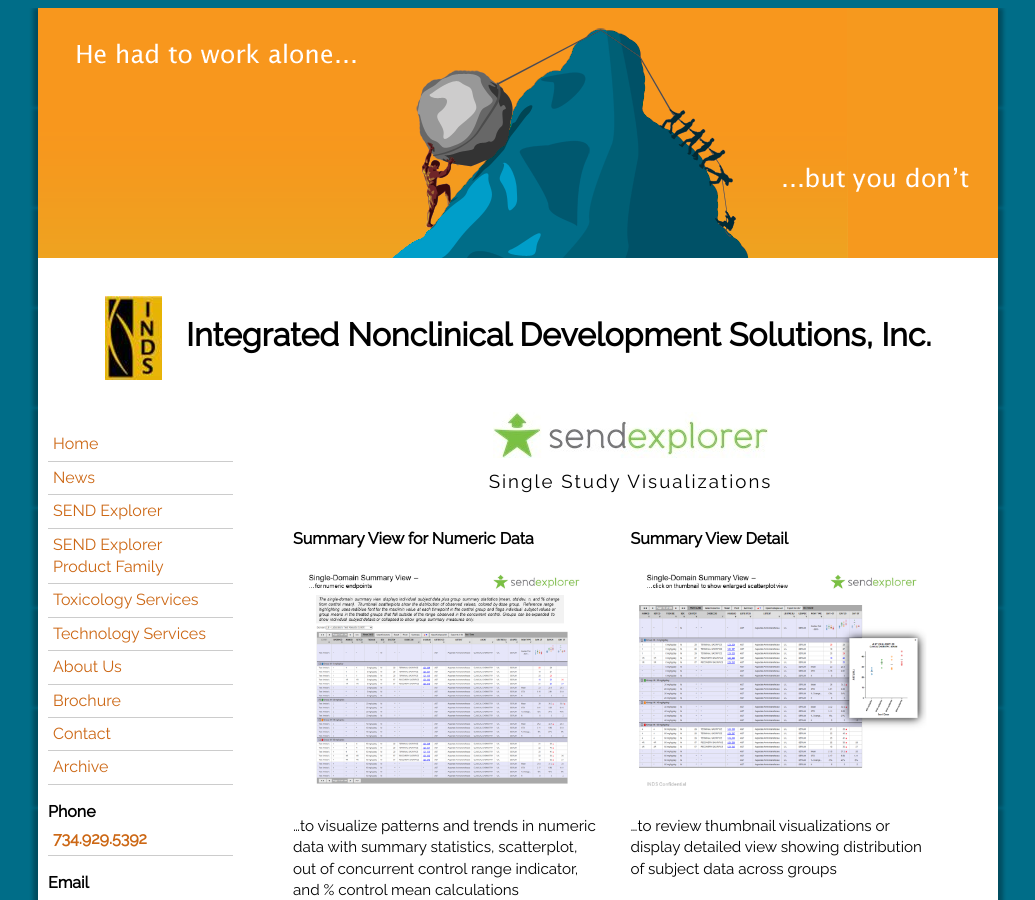
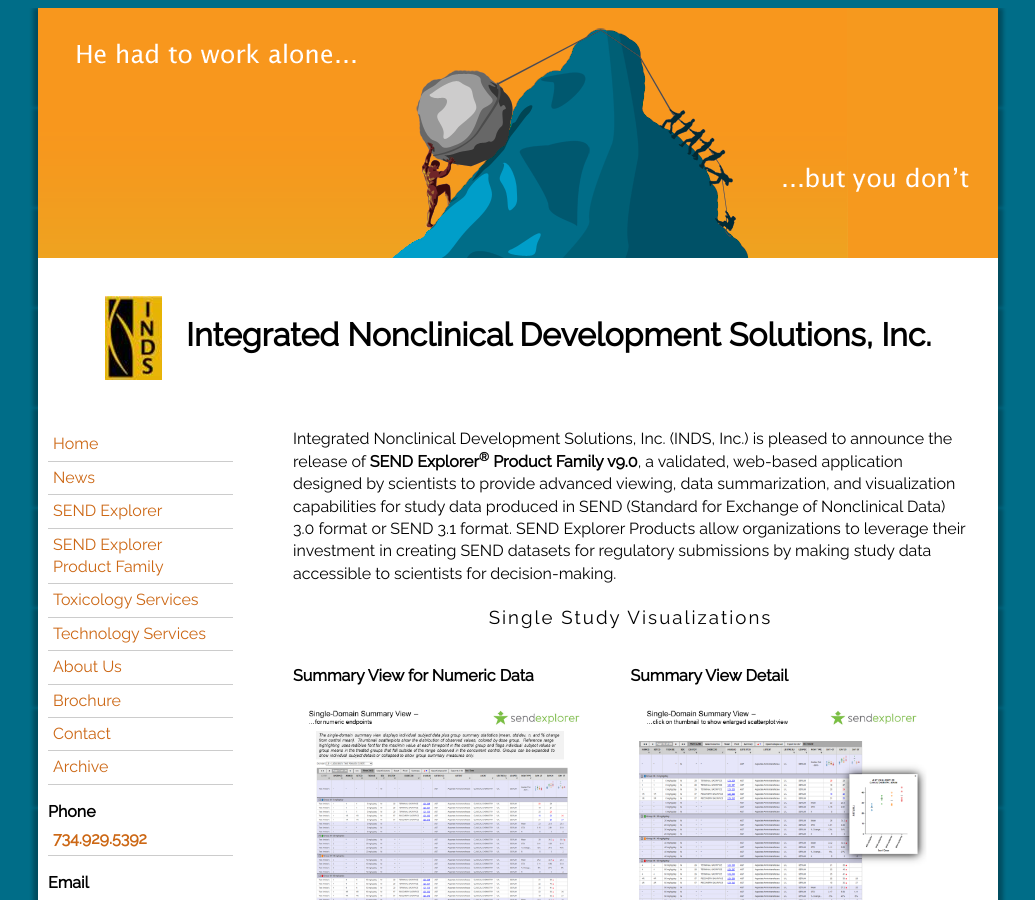
Before and after one commit to inds-inc/inds-inc.github.io, a Jekyll site: the page built from sendexplorer.md, in a window 1280 px wide and 900 px high. Shown: the whole window, without its empty margins (122-1157 px from the left). Built offline with Jekyll 4.4.1, drawn with Linux system fonts in a browser that asks for light colours; comment, search, counter and statistics services are not loaded.

Commit message:
update text

```diff
--- a/sendexplorer.md
+++ b/sendexplorer.md
@@ -3,8 +3,9 @@
 title:  'SEND Explorer'
 ---
 
+Integrated Nonclinical Development Solutions, Inc. (INDS, Inc.) is pleased to announce the release of **SEND Explorer<sup>®</sup> Product Family v9.0**, a validated, web-based application designed by scientists to provide advanced viewing, data summarization, and visualization capabilities for study data produced in SEND (Standard for Exchange of Nonclinical Data) 3.0 format or SEND 3.1 format. SEND Explorer Products allow organizations to leverage their investment in creating SEND datasets for regulatory submissions by making study data accessible to scientists for decision-making.
+
 <div style="text-align:center">
-  <img src="/assets/images/se-small.jpg" style="margin-bottom: -1em" alt="Send Explorer Logo">
   <h3>Single Study Visualizations</h3>
 </div>
 <div class="pure-g">
@@ -65,7 +66,6 @@
 </div>
 <p>&nbsp;</p>
 <div style="text-align:center">
-  <img src="/assets/images/se-plus-small.jpg" style="margin-bottom: -1em" alt="Send Explorer Plus Logo">
   <h3>Multi-Study Visualizations</h3>
 </div>
 <div class="pure-g">
```
